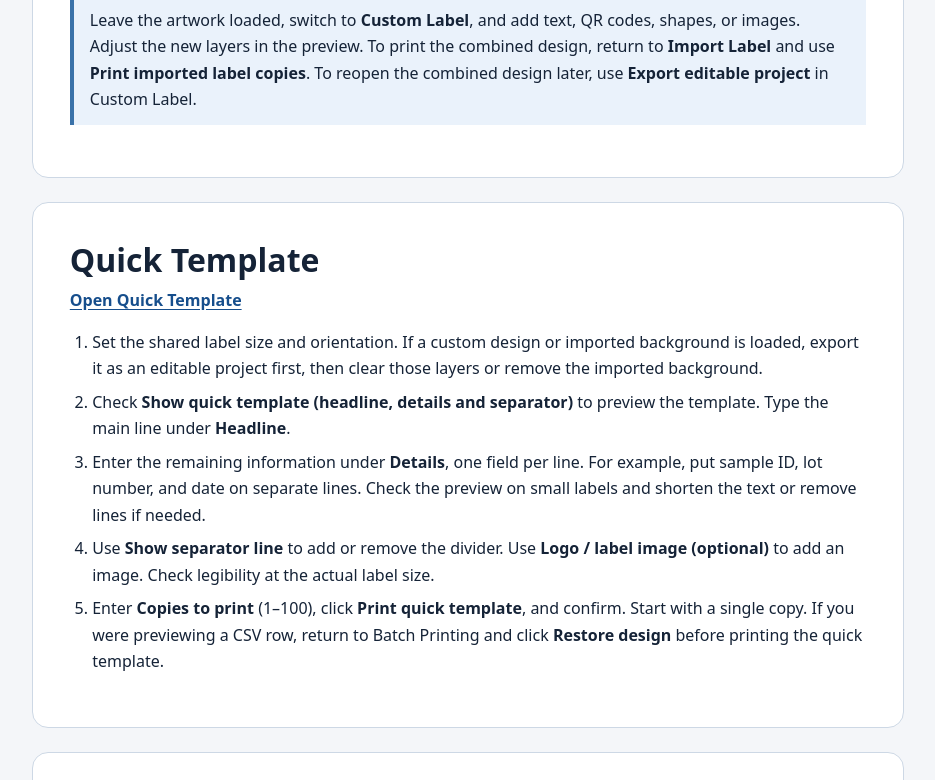
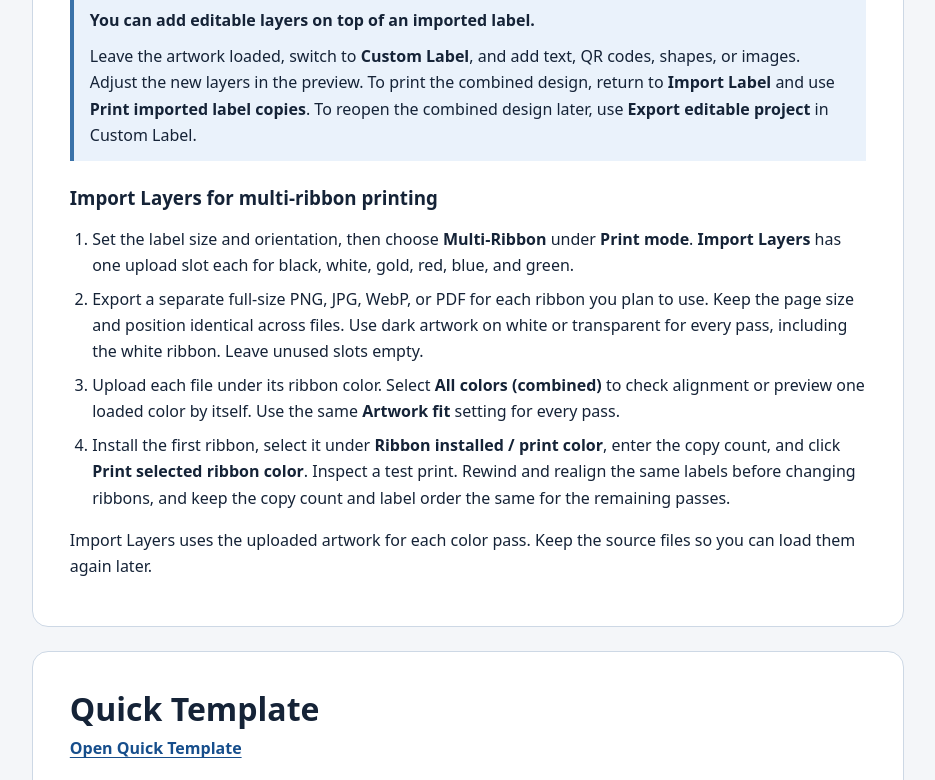
Before and after one commit to Tmags-ai/niimbot-custom-label-studio, a plain HTML site: page guide.html in a window 1280 px wide. Shown: the part 6460-7240 px from the top of the page, without its empty margins (296-1231 px from the left). Drawn offline with Linux system fonts and the light colour scheme.

Commit message:
Document multi-ribbon printing from Import Layers

```diff
--- a/guide.html
+++ b/guide.html
@@ -142,6 +142,7 @@ pre{overflow:auto;background:#142b47;color:#f4f8fd;padding:1rem;border-radius:.5
 <h2>Import Label</h2>
 <a class="open" href="./index.html?tab=import">Open Import Label</a>
 <h3>Bring in artwork from Canva or another design app</h3>
+<p>Choose <strong>Black &amp; White</strong> under <strong>Print mode</strong> for the single-file workflow.</p>
 <ol>
 <li>Export at the physical label’s proportions. In Canva, choose <strong>Share → Download → PNG</strong> or <strong>PDF Print</strong>. The Studio accepts PNG, JPG/JPEG, WebP, and PDF. PDF import uses the first page and needs internet access for the PDF renderer.</li>
 <li>Set the shared label size and orientation to match your roll. In <strong>Import Label</strong>, select the file under <strong>Upload Canva export / preconfigured label</strong> and check the live preview.</li>
@@ -153,6 +154,14 @@ pre{overflow:auto;background:#142b47;color:#f4f8fd;padding:1rem;border-radius:.5
 <p><strong>You can add editable layers on top of an imported label.</strong></p>
 <p>Leave the artwork loaded, switch to <strong>Custom Label</strong>, and add text, QR codes, shapes, or images. Adjust the new layers in the preview. To print the combined design, return to <strong>Import Label</strong> and use <strong>Print imported label copies</strong>. To reopen the combined design later, use <strong>Export editable project</strong> in Custom Label.</p>
 </div>
+<h3>Import Layers for multi-ribbon printing</h3>
+<ol>
+<li>Set the label size and orientation, then choose <strong>Multi-Ribbon</strong> under <strong>Print mode</strong>. <strong>Import Layers</strong> has one upload slot each for black, white, gold, red, blue, and green.</li>
+<li>Export a separate full-size PNG, JPG, WebP, or PDF for each ribbon you plan to use. Keep the page size and position identical across files. Use dark artwork on white or transparent for every pass, including the white ribbon. Leave unused slots empty.</li>
+<li>Upload each file under its ribbon color. Select <strong>All colors (combined)</strong> to check alignment or preview one loaded color by itself. Use the same <strong>Artwork fit</strong> setting for every pass.</li>
+<li>Install the first ribbon, select it under <strong>Ribbon installed / print color</strong>, enter the copy count, and click <strong>Print selected ribbon color</strong>. Inspect a test print. Rewind and realign the same labels before changing ribbons, and keep the copy count and label order the same for the remaining passes.</li>
+</ol>
+<p>Import Layers uses the uploaded artwork for each color pass. Keep the source files so you can load them again later.</p>
 </article>
 
 <article id="quick-template">
```
